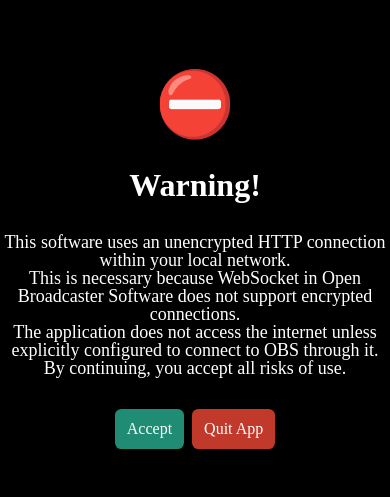
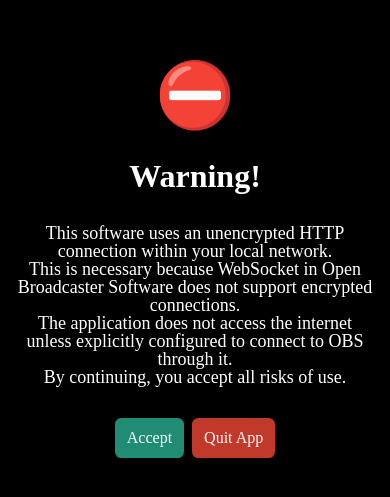
Before and after one commit to mapicom/streamdeck, a website built with Vite: page disclaimer.html in a window 390 px wide. Shown: the part 161-658 px from the top of the page. Built offline with nearby package versions, Linux system fonts and the light colour scheme; some packages are replaced by stand-ins of ours; a web font is replaced by a local one.

Commit message:
Fix adaptation for small screens

```diff
--- a/css/disclaimer.css
+++ b/css/disclaimer.css
@@ -14,6 +14,7 @@
     flex-direction: column;
     gap: 2rem;
     color: white;
+    padding: 1rem;
 }
 
 .icon {
--- a/css/fonts.css
+++ b/css/fonts.css
@@ -25,4 +25,5 @@
     -moz-osx-font-smoothing: grayscale;
     text-rendering: optimizelegibility;
     line-height: 1;
+    user-select: none;
 }
--- a/css/setup.css
+++ b/css/setup.css
@@ -1,19 +1,17 @@
 
 body {
     background-color: black;
-    width: 100dvw;
-    height: 100dvh;
 }
 
 main {
     display: flex;
     flex-direction: column;
     gap: 2rem;
-    flex-wrap: nowrap;
+    flex-wrap: wrap;
     align-items: center;
     justify-content: center;
-    width: 100dvw;
-    height: 100dvh;
+    width: 100vw;
+    height: 100vh;
     color: #ecf0f1;
 }
 
--- a/package.json
+++ b/package.json
@@ -1,6 +1,6 @@
 {
   "name": "mpc-streamdeck",
-  "version": "1.0.0",
+  "version": "1.0.1",
   "description": "A simple stream deck optimized for tablets",
   "main": "index.js",
   "type": "module",
```
Also changed, not shown: css/common.css (+11 -3 lines), 2 other files.
